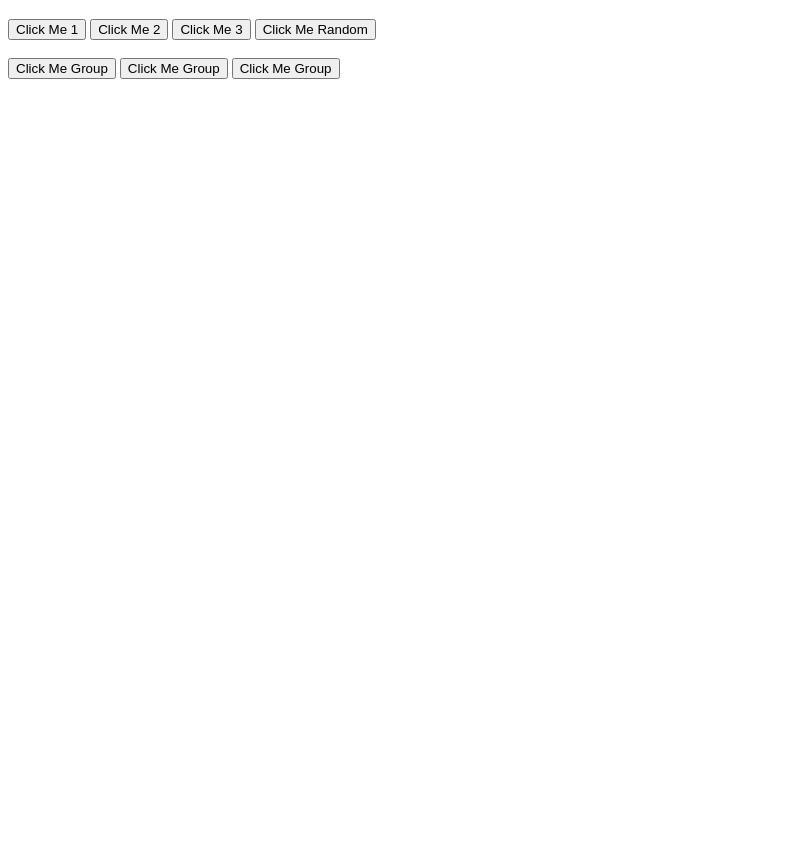
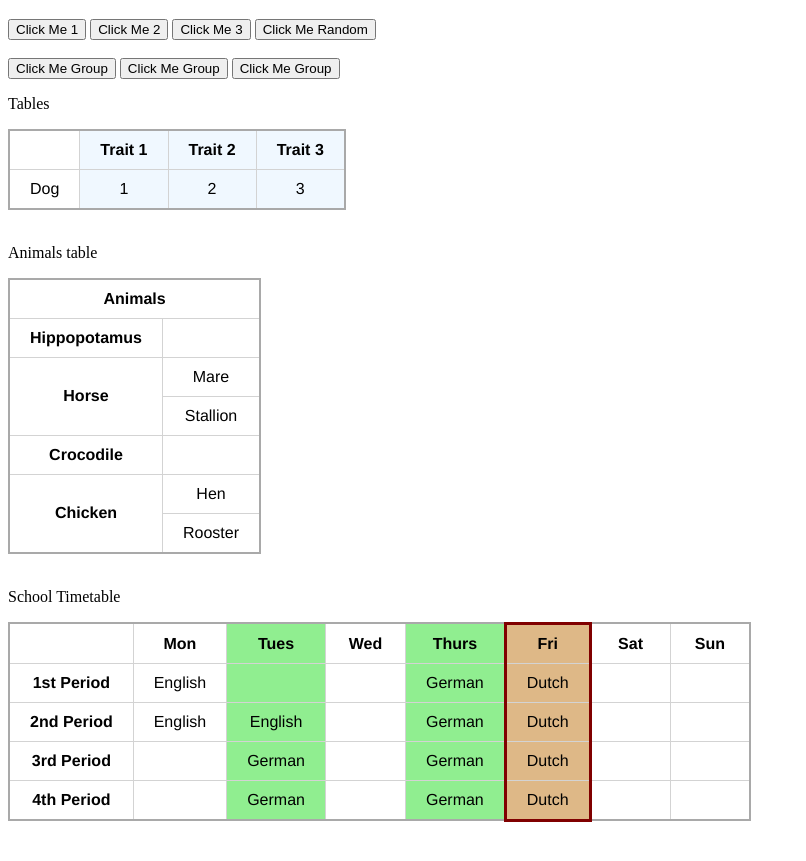
Before and after one commit to tylerprehl/javascript-practice, a plain HTML site: page index.html in a window 1280 px wide. Shown: the part 61-922 px from the top of the page, without its empty margins (0-806 px from the left). Before the commit the page ends 800 px from the top, so only its background shows below. Drawn offline with Linux system fonts and the light colour scheme.

Commit message:
Practice HTML for tables
Admittedly, this is technically a JavaScript-practice repo, but for
something so small I figured it can handle the scratch-work.

```diff
--- a/index.html
+++ b/index.html
@@ -4,6 +4,7 @@
     <meta charset="UTF-8">
     <meta name="viewport" content="width=device-width, initial-scale=1.0">
     <title>JavaScript Dom Editing</title>
+    <link rel="stylesheet" href="src/style.css">
     <script src="js-files/events-1.js" defer></script>
 </head>
 <body>
@@ -19,5 +20,115 @@
     <button class="group-button" id="1">Click Me Group</button>
     <button class="group-button" id="2">Click Me Group</button>
     <button class="group-button" id="3">Click Me Group</button>
+    <br>
+    <p>Tables</p>
+    <table>
+      <col />
+      <col style="background-color: aliceblue" span="3"/>
+      <tr>
+        <th></th>
+        <th>Trait 1</th>
+        <th>Trait 2</th>
+        <th>Trait 3</th>
+      </tr>
+      <tr>
+        <td>Dog</td>
+        <td>1</td>
+        <td>2</td>
+        <td>3</td>
+      </tr>
+    </table>
+    <br>
+    <p>Animals table</p>
+    <table>
+      <tr>
+        <th colspan="2">Animals</th>
+      </tr>
+      <tr>
+        <th>Hippopotamus</th>
+      </tr>
+      <tr>
+        <th rowspan="2">Horse</th>
+        <td>Mare</td>
+      </tr>
+      <tr>
+        <td>Stallion</td>
+      </tr>
+      <tr>
+        <th>Crocodile</th>
+      </tr>
+      <tr>
+        <th rowspan="2">Chicken</th>
+        <td>Hen</td>
+      </tr>
+      <tr>
+        <td>Rooster</td>
+      </tr>
+    </table>
+    <br>
+    <p>School Timetable</p>
+  <table>
+    <colgroup>
+      <col style="min-width: 80px; font-weight: bold;">
+      <col style="min-width: 80px;">
+      <col style="background-color: lightgreen;">
+      <col style="min-width: 80px;">
+      <col style="background-color: lightgreen;">
+      <col style="background-color: burlywood; border: 3px solid maroon">
+      <col style="min-width: 80px;">
+      <col style="min-width: 80px;">
+    </colgroup>
+    <tr>
+      <th></th>
+      <th>Mon</th>
+      <th>Tues</th>
+      <th>Wed</th>
+      <th>Thurs</th>
+      <th>Fri</th>
+      <th>Sat</th>
+      <th>Sun</th>
+    </tr>
+    <tr>
+      <th>1st Period</td>
+      <td>English</td>
+      <td></td>
+      <td></td>
+      <td>German</td>
+      <td>Dutch</td>
+      <td></td>
+      <td></td>
+    </tr>
+    <tr>
+      <th>2nd Period</td>
+      <td>English</td>
+      <td>English</td>
+      <td></td>
+      <td>German</td>
+      <td>Dutch</td>
+      <td></td>
+      <td></td>
+    </tr>
+    <tr>
+      <th>3rd Period</td>
+      <td></td>
+      <td>German</td>
+      <td></td>
+      <td>German</td>
+      <td>Dutch</td>
+      <td></td>
+      <td></td>
+    </tr>
+    <tr>
+      <th>4th Period</td>
+      <td></td>
+      <td>German</td>
+      <td></td>
+      <td>German</td>
+      <td>Dutch</td>
+      <td></td>
+      <td></td>
+    </tr>
+  </table>
+  <br><br>
 </body>
 </html>
--- /dev/null
+++ b/src/style.css
@@ -0,0 +1,11 @@
+table {
+    border-collapse: collapse;
+    border: 2px solid darkgray;
+    font-family: 'Franklin Gothic Medium', 'Arial Narrow', Arial, sans-serif;
+}
+
+td, th {
+    border: 1px solid lightgray;
+    padding: 10px 20px;
+    text-align: center;
+}
```
